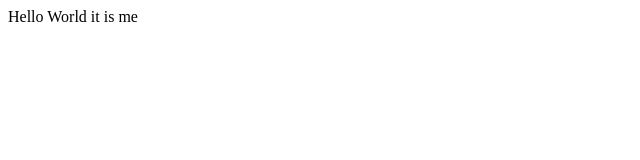
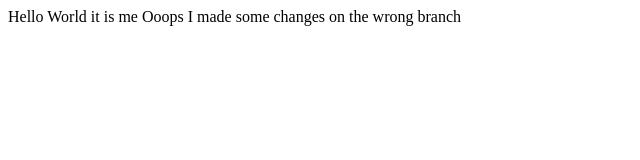
Before and after one commit to easinewe/learn_git, a plain HTML site: page index.html in a window 1280 px wide. Shown: the whole page, without its empty margins (0-640 px from the left). Drawn offline with Linux system fonts and the light colour scheme.

Commit message:
index.html

```diff
--- a/index.html
+++ b/index.html
@@ -7,5 +7,6 @@
 
 <body>
 	Hello World it is me
+	Ooops I made some changes on the wrong branch
 </body>
 </html>
```
